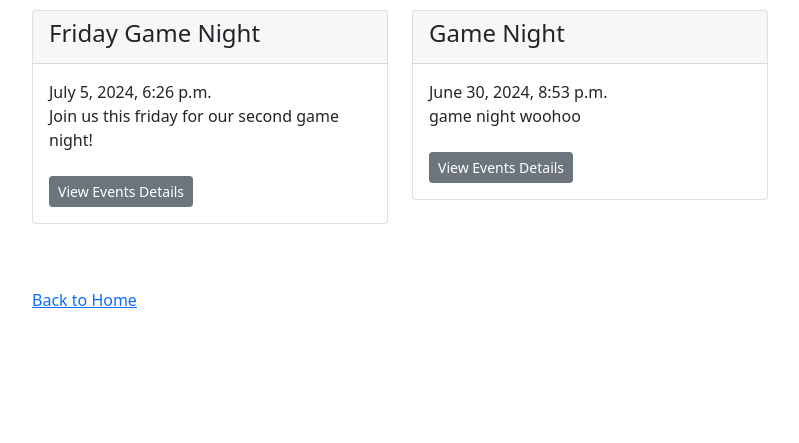
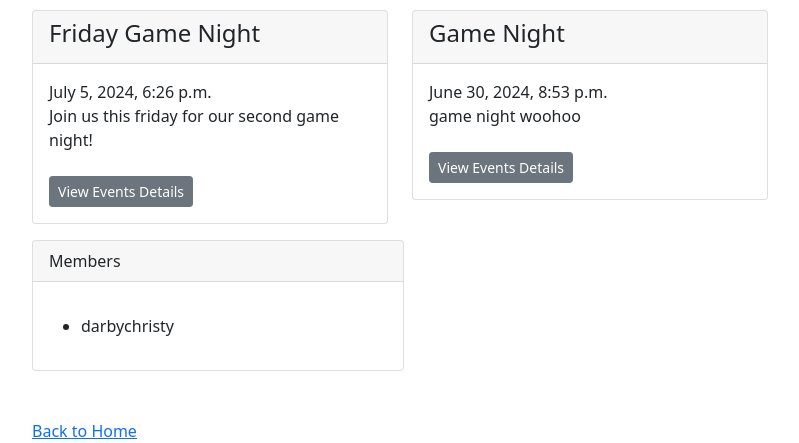
Before and after one commit to DLC928/BoardGameWebsite, a Django app: a page that uses mywebsite/boardgame/templates/boardgame/group_profile.html in a window 1280 px wide. Shown: the part 367-810 px from the top of the page, without its empty margins (50-849 px from the left). Before the commit the page ends 675 px from the top, so only its background shows below. Run offline with Django 5.2, Linux system fonts and the light colour scheme; a user stored in the database is signed in; data comes from the database, SQL or seed files in the repository; both versions use the stored data as it was after the commit.

Commit message:
Members displayed on group profile

```diff
--- a/mywebsite/boardgame/templates/boardgame/group_profile.html
+++ b/mywebsite/boardgame/templates/boardgame/group_profile.html
@@ -40,8 +40,24 @@
         {% endif %}
        </div>
 
+    <!-- Group Members-->
 
-
+       <div class="col-sm-4">
+        <div class="card">
+            <div class="card-header">
+                Members
+            </div>
+            <div class="card-body">
+                <p class="card-text">
+                    <ul>
+                        {% for member in members %}
+                        <li>{{ member.username }}</li>
+                        {% endfor %}
+                    </ul>
+                </p>
+            </div>
+        </div>
+    </div>
 
 
     <!-- Link back to home -->
--- a/mywebsite/boardgame/views.py
+++ b/mywebsite/boardgame/views.py
@@ -17,6 +17,7 @@ def home(request):
 def group_profile(request, group_slug):
     # Retrieve the group object using the slug
     group = get_object_or_404(Group, slug=group_slug)
+    members = group.members.all()
     is_admin = GroupMembers.objects.filter(user=request.user, group=group, is_admin=True).exists()
 
     # Fetch events associated with the group
@@ -28,6 +29,7 @@ def group_profile(request, group_slug):
         'group': group,
         'is_admin': is_admin,
         'events': events,
+        'members': members,
     }
     return render(request, 'boardgame/group_profile.html', context)
 
```
Also changed, not shown: mywebsite/db.sqlite3.
